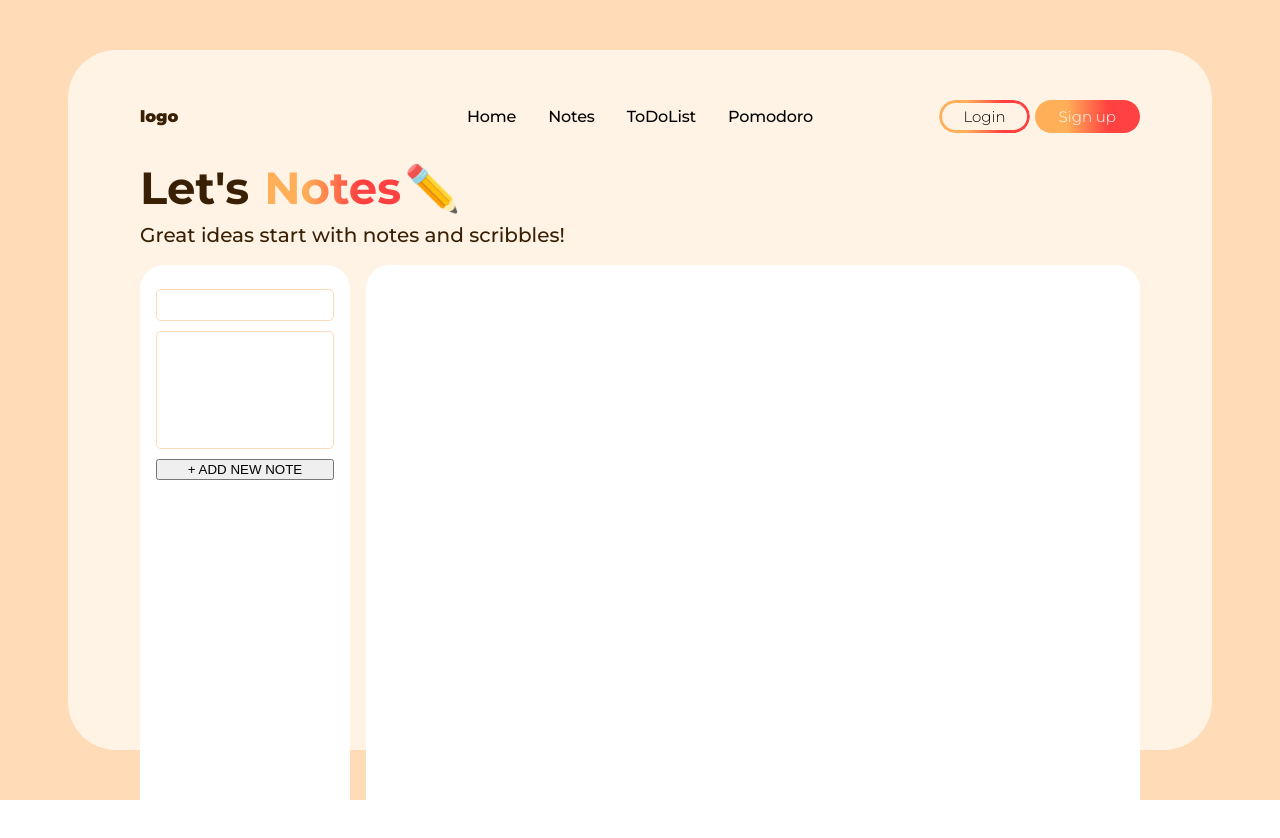
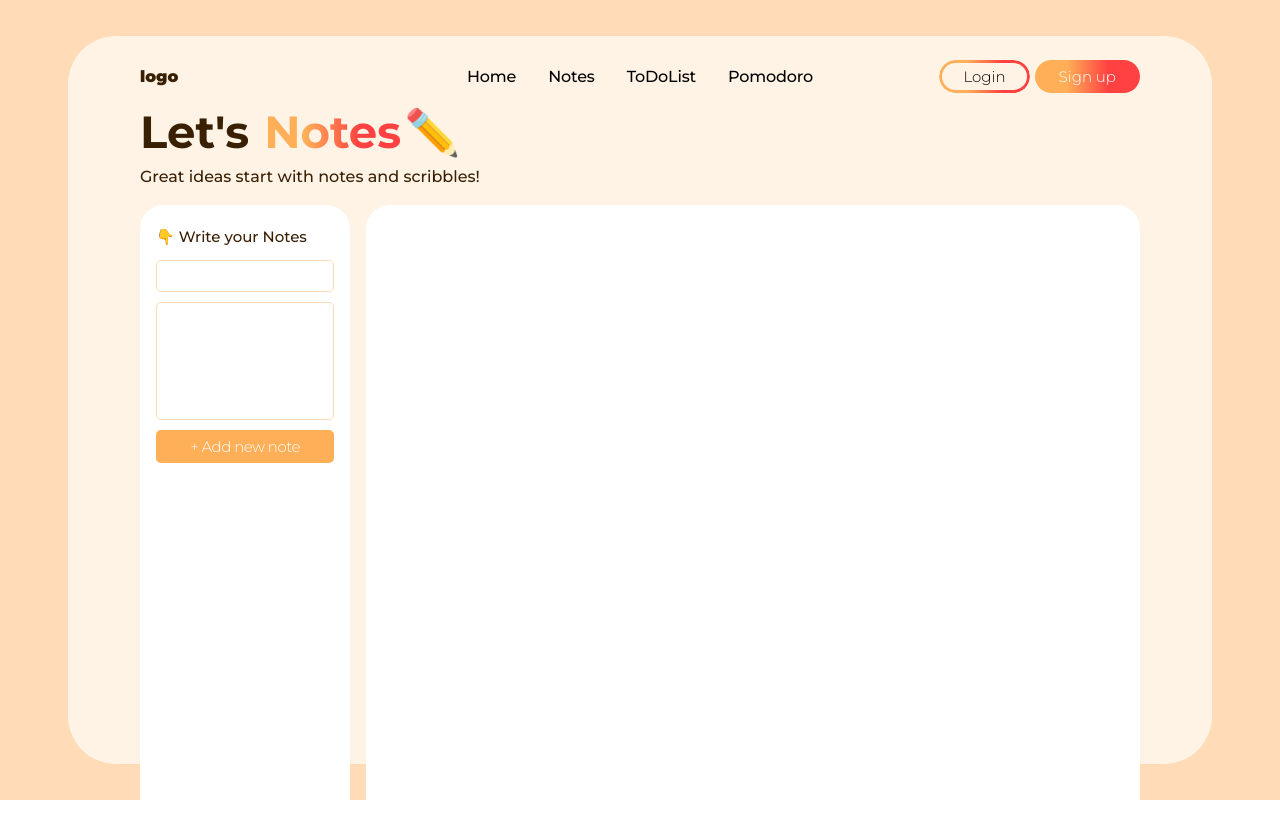
Before and after one commit to sooozi/study-app_ver.01, a React (Create React App) app: page /Note in a window 1280 px wide. Shown: the top 838 px of the page. Built offline with nearby package versions, Linux system fonts and the light colour scheme.

Commit message:
231213_스터디앱_노트페이지 착수

```diff
--- a/src/App.js
+++ b/src/App.js
@@ -10,9 +10,9 @@ const AppWrap = styled.div`
   width: 100%;
   max-width: 1080px;
   border-radius: 3rem;
-  padding: 50px 2rem;
+  padding: 1.5rem 2rem;
   margin: 0 50px;
-  height: 75vh;
+  height: 85vh;
 `;
 
 const Container = styled.div`
--- a/src/components/NotesAdd.js
+++ b/src/components/NotesAdd.js
@@ -8,6 +8,13 @@ const NoteAddInner= styled.div `
     padding: 1.5rem 1rem;
     border-radius: 1.5rem;
     width: clamp(150px, 14vw, 250px);
+`;
+
+const NoteInnerTit = styled.span `
+    display: block;
+    font-weight: 500;
+    font-size: 15px;
+    margin-bottom: 1rem;
 `;
 
 const NewNoteTit= styled.input `
@@ -42,15 +49,29 @@ const NewNoteDesc= styled.textarea `
 `;
 
 const AddNewNote= styled.button `
-
+    border-radius: 5px;
+    height: 33px;
+    overflow: hidden;
+    border: 0;
+    background-color: rgb(255, 175, 88);
+    cursor: pointer;
+    font-size: 15px;
+    font-family: 'Montserrat';
+    font-weight: 300;
+    letter-spacing: -0.5px;
+    color: #fff;
+    &:hover {
+        background-color: rgb(255, 65, 65);
+    }
 `;
 
 function NotesAdd() {
   return (
     <NoteAddInner>
+        <NoteInnerTit>👇 Write your Notes</NoteInnerTit>
         <NewNoteTit></NewNoteTit>
         <NewNoteDesc></NewNoteDesc>
-        <AddNewNote>+ ADD NEW NOTE</AddNewNote>
+        <AddNewNote>+ Add new note</AddNewNote>
     </NoteAddInner>
   );
 }
--- a/src/components/Title.js
+++ b/src/components/Title.js
@@ -29,7 +29,7 @@ const IconBox = styled(TitTxt) `
 const SubTitTxt = styled.span`
   display: block;
   font-weight: 500;
-  font-size: ${txtSize.medium};
+  font-size: ${txtSize.default};
 `;
 
 const Title = function({ titleText, gradTitleText, iconBox, subTitleText }){
--- a/src/layout/Header.js
+++ b/src/layout/Header.js
@@ -14,7 +14,7 @@ const HeaderWrap = styled.div`
     justify-content: space-between;
     align-items: center;
     position: relative;
-    margin-bottom: 2rem;
+    margin-bottom: 1rem;
 `;
 
 const LogoWrap = styled.div`
```
